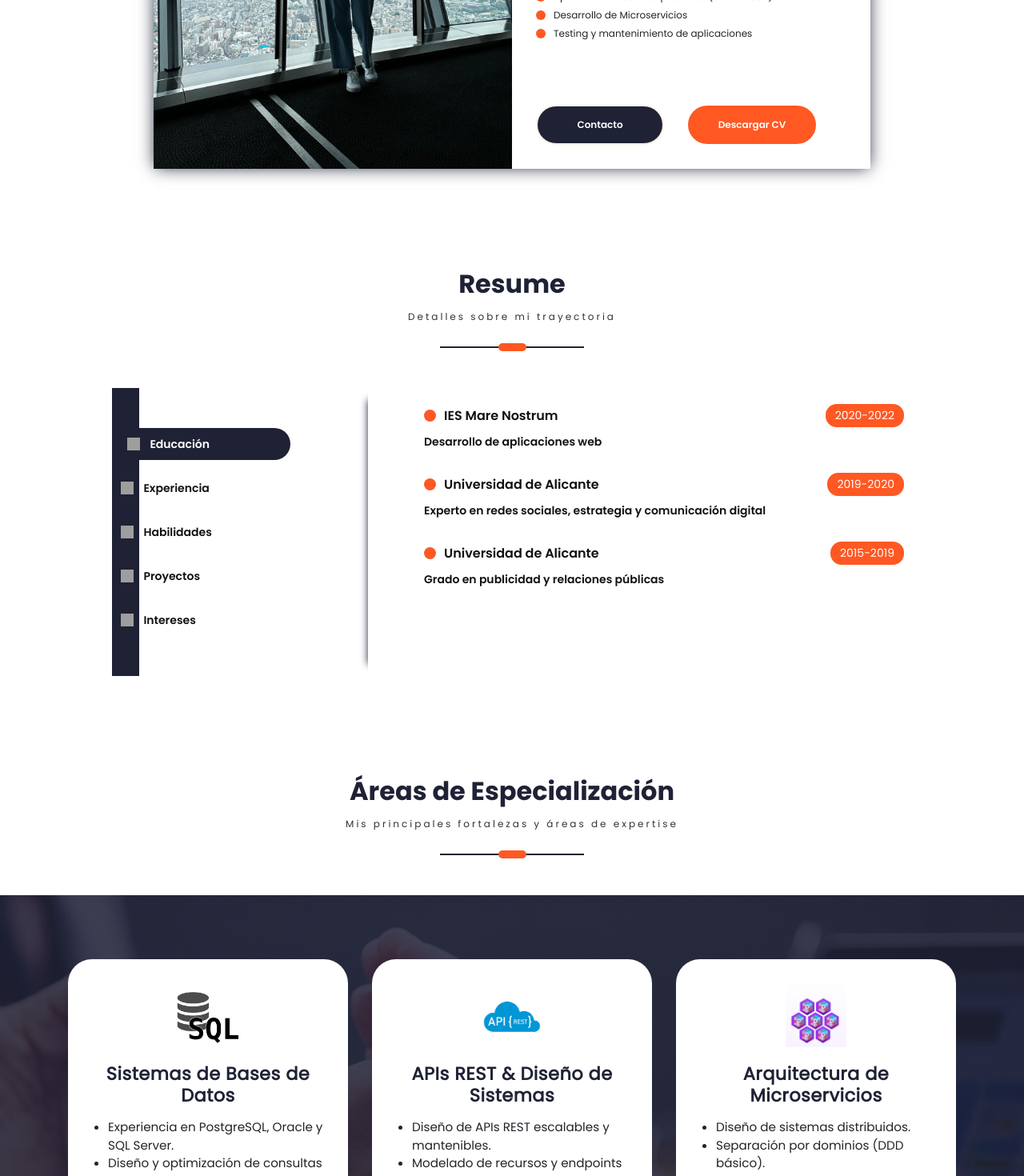
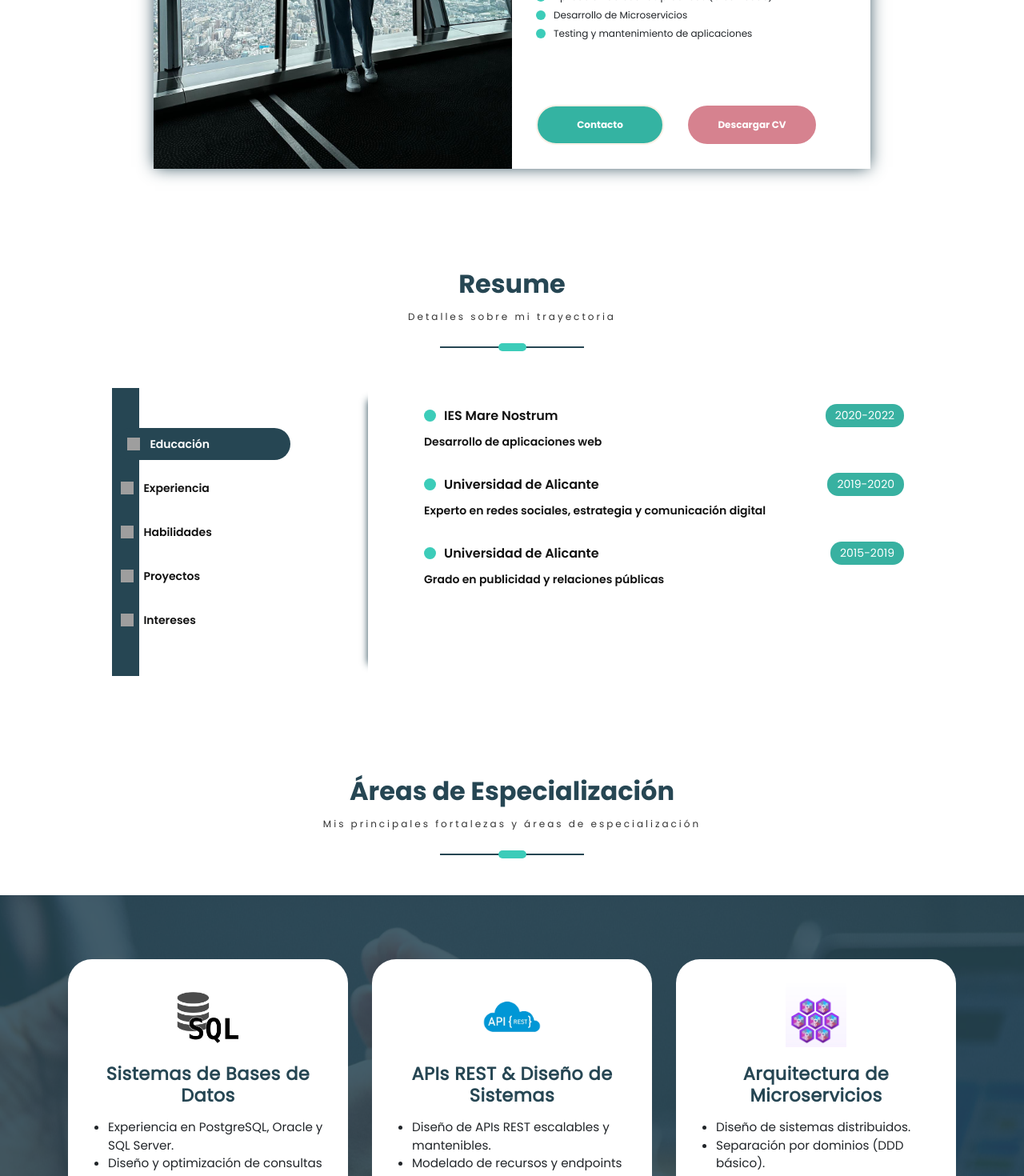
Before and after one commit to Sonia-SSR2021/portfolio-react, a React (Create React App) app in the folder client/: page / in a window 1280 px wide. Shown: the part 1240-2710 px from the top of the page at 80% size. Built offline with nearby package versions, Linux system fonts and the light colour scheme; grey boxes are pictures that could not be loaded; a web font is replaced by a local one.

Commit message:
feat: fixed all texts and modify the color website

```diff
--- a/client/src/PortfolioContainer/AboutMe/AboutMe.css
+++ b/client/src/PortfolioContainer/AboutMe/AboutMe.css
@@ -18,7 +18,7 @@
 .about-me-card{
     display: flex;
     width: 100%;
-    box-shadow: 0 0px 20px -2px #1f2235;
+    box-shadow: 0 0px 20px -2px #264653;
 }
 .about-me-profile{
     width: 50%;
@@ -53,7 +53,7 @@
     height: 12px;
     width: 12px;
     margin: 0 10px 0 0;
-    background-color: #ff5823;
+    background-color: rgb(60, 204, 185);
     border-radius: 50%;
 }
 .about-me-options .highlighted-btn{
--- a/client/src/PortfolioContainer/Footer/Footer.css
+++ b/client/src/PortfolioContainer/Footer/Footer.css
@@ -1,5 +1,5 @@
 .footer {
-  background-color: #0d0d0d;
+  background-color: #264653;
   color: white;
   padding: 20px;
   margin-top: 40px;
--- a/client/src/PortfolioContainer/Home/Header/Header.css
+++ b/client/src/PortfolioContainer/Home/Header/Header.css
@@ -36,7 +36,7 @@
     color: var(--white);
 }
 .selected-header-option{
-    color: #ff5823;
+    color: rgb(255, 149, 165);
 }
 
 @media only screen and (max-width: 1110px){
@@ -62,7 +62,7 @@
         height: 100vh;
         width: 100%;
         justify-content: space-around;
-        background-color: #1f2235;
+        background-color: #264653;
         z-index: 1000;
         opacity: 0.8;
         transition: all 0.8s ease-out;
@@ -72,7 +72,7 @@
 
     }
     .selected-header-option{
-        color: #ff5823;
+        color: rgb(255, 149, 165);
     }
     .header-option{
         color: var(--white);
--- a/client/src/PortfolioContainer/Home/Profile/Profile.css
+++ b/client/src/PortfolioContainer/Home/Profile/Profile.css
@@ -32,7 +32,7 @@
     color: var(--white);
 }
 .highlighted-text {
-    color: var(--dark-orange);
+    color: rgb(255, 149, 165);
 }
 .profile-role-tagline {
     font-size: 19px;
--- a/client/src/PortfolioContainer/Resume/Resume.css
+++ b/client/src/PortfolioContainer/Resume/Resume.css
@@ -22,7 +22,7 @@
     width: 600px;
     overflow: hidden;
     padding: 0 0 0 70px;
-    box-shadow: -15px 0 9px -15px #1f2235;
+    box-shadow: -15px 0 9px -15px #264653;
 }
 .experience-description {
     margin: 10px 0 20px 0;
@@ -49,20 +49,18 @@
     display: flex;
     align-items: center;
     gap: 12px;
-    background-color: transparent;   /* <-- SIN FONDO POR DEFECTO */
+    background-color: transparent;
     height: 40px;
     margin: 15px 0;
     padding: 0 8px;
     border-radius: 20px;
-    width: auto;                     /* <-- que se adapte al texto */
-    /* overflow: visible; */
-    /* transition: all 0.3s ease; */
+    width: auto;
     cursor: pointer;
     position: relative;
 }
 .selected-bullet {
     padding: 0 16px;
-    width: 220px;                    /* <-- un poco más ancho */
+    width: 220px;
 }
 .bullet::before {
     content: "";
@@ -71,7 +69,7 @@
     top: 0;
     height: 100%;
     width: 100%;
-    background-color: #1f2235;
+    background-color: #264653;
     border-radius: 20px;
 
     /* Animación */
@@ -92,7 +90,7 @@
     font-size: 14px;
     white-space: nowrap;
     font-family: "Poppins SemiBold";
-    color: #111;                     /* <-- NO SELECCIONADO = NEGRO */
+    color: #111;
     transition: color 0.3s ease;
 }
 .bullet-logo {
@@ -108,7 +106,7 @@
     width: 34px;
     height: 100%;
     z-index: 1;
-    background-color: #1f2235;
+    background-color: #264653;
     position: absolute;
     display: flex;
     flex-direction: column;
@@ -160,11 +158,11 @@
     border-radius: 8px;
 }
 .resume-screen-container::-webkit-scrollbar-thumb {
-    background: #1f2235;
+    background: #264653;
     border-radius: 8px;
 }
 .resume-screen-container {
-    scrollbar-color: #1f2235 rgba(31, 34, 53, 0.08);
+    scrollbar-color: #264653 rgba(31, 34, 53, 0.08);
     scrollbar-width: thin;
     position: relative;
 }
@@ -193,7 +191,7 @@
     width: 15px;
     height: 15px;
     border-radius: 50%;
-    background-color: var(--dark-orange);
+    background-color: rgb(60, 204, 185);
     flex-shrink: 0;
 }
 .heading-bullet span {
@@ -210,7 +208,7 @@
     margin: 0;
 }
 .heading-date {
-    background-color: var(--dark-orange);
+    background-color: rgb(60, 204, 185);
     padding: 4px 12px;
     font-size: 14px;
     border-radius: 14px;
@@ -223,7 +221,7 @@
     text-align: justify;
 }
 .heading-date {
-    background-color: var(--dark-orange);
+    background-color: rgb(56, 177, 161);
     padding: 4px 12px;
     font-size: 14px;
     border-radius: 14px;
@@ -254,7 +252,7 @@
 .programming-skills-container .heading-bullet span {
     font-family: "Poppins SemiBold";
     font-size: 16px;
-    color: #1f2235;
+    color: #264653;
     white-space: normal;
     margin-right: 0;
 }
@@ -272,13 +270,13 @@
     height: 100%;
     transition: width 0.8s ease;
     position: absolute;
-    background-color: #1f2235;
+    background-color: #264653;
     border-radius: 10px;
 }
 .skill-parent span {
     font-family: "Poppins SemiBold";
     font-size: 16px;
-    color: #1f2235;
+    color: #264653;
 }
 
 @media only screen and (max-width: 1110px) {
@@ -305,7 +303,7 @@
     .resume-bullet-details {
         width: 100%;
         padding-left: 0;
-        height: 500px; /* más alto para tablets */
+        height: 500px;
     }
 
     .selected-bullet {
@@ -323,11 +321,11 @@
     }
 
     .resume-bullet-details {
-        height: 600px; /* más espacio para scroll */
+        height: 600px;
     }
 
     .programming-skills-container {
-        grid-template-columns: 1fr; /* una sola columna */
+        grid-template-columns: 1fr;
     }
 }
 @media only screen and (max-width: 480px) {
--- a/client/src/PortfolioContainer/Resume/Resume.js
+++ b/client/src/PortfolioContainer/Resume/Resume.js
@@ -79,7 +79,7 @@ export default function Resume(props) {
       description:
         "Implementación de extensiones y personalizaciones del core del producto, garantizando compatibilidad con la base estándar y minimizando el impacto en futuras actualizaciones.",
       subHeading:
-        "Tecnologías Utilizadas:Java, Spring, Oracle, metodologías agile, Git, Gitlab",
+        "Tecnologías Utilizadas: Java, Spring, Oracle, metodologías agile, Git, Gitlab",
     },
     {
       title: "Plataforma de identidad digital",
@@ -87,7 +87,7 @@ export default function Resume(props) {
       description:
         "Participación en el desarrollo de una plataforma de identidad digital orientada a la gestión segura de credenciales y servicios de autenticación. El proyecto requería un alto nivel técnico, con foco en la definición de contratos API, la construcción de servicios backend escalables y la optimización del rendimiento en flujos críticos.",
       subHeading:
-        "Java 21, Spring Boot, Spring Data JPA, Hibernate, PostgreSQL, Redis, OpenAPI, REST APIs, JUnit 5, Mockito, Git, GitLab, Postman, Scrum.",
+        "Tecnologías Utilizadas: Java 21, Spring Boot, Spring Data JPA, Hibernate, PostgreSQL, Redis, OpenAPI, REST APIs, JUnit 5, Mockito, Git, GitLab, Postman, Scrum.",
     },
     {
       title: "Sector bancario internacional",
--- a/client/src/PortfolioContainer/Specialization/Specialization.css
+++ b/client/src/PortfolioContainer/Specialization/Specialization.css
@@ -3,12 +3,11 @@
 }
 
 .row {
-  display: block; /* importante */
+  display: block;
 }
 
 .specialization-section {
   padding: 80px 0 80px;
-  /* min-height: 500px; */
   background-image: url("../../assets/Specialization/bg-1.jpg");
   background-position: center;
   background-attachment: fixed;
@@ -25,7 +24,7 @@
   height: 100%;
   z-index: 1;
   opacity: 0.85;
-  background-color: #1f2235;
+  background-color: #264653;
 }
 
 .specialization-section .container {
@@ -52,9 +51,6 @@
 }
 
 .specialization-section .specialization-item {
-  /* padding: 30px;
-  background-color: white;
-  border-radius: 50px 50px 50px 50px; */
   padding: 30px;
   background-color: white;
   border-radius: 30px;
@@ -79,8 +75,6 @@
 }
 
 .specialization-progress {
-  /* margin-top: auto;
-  text-align: center; */
   margin-top: auto;
   padding-top: 10px;
 }
@@ -95,7 +89,7 @@
 
 .progress-fill {
   height: 100%;
-  background: #ff7b00;
+  background: rgb(60, 204, 185);
   border-radius: 10px;
   transition: width 0.6s ease;
 }
@@ -109,9 +103,6 @@
 }
 
 .specialization-icon img {
-  /* width: 50px;
-  height: 50px;
-  object-fit: contain; */
   width: 80px;
   height: 80px;
   object-fit: contain;
@@ -129,13 +120,11 @@
   font-size: 1.4rem;
   font-weight: 700;
   margin-bottom: 15px;
-  color: #1f2235;
+  color: #264653;
   letter-spacing: 0.5px;
 }
 
 .specialization-points {
-  /* flex-grow: 1;
-  padding-left: 20px; */
   padding-left: 20px;
   font-size: 0.95rem;
   line-height: 1.5;
--- a/client/src/PortfolioContainer/Specialization/Specialization.js
+++ b/client/src/PortfolioContainer/Specialization/Specialization.js
@@ -36,7 +36,7 @@ export default function Specialization(props) {
       points: [
         "Experiencia en Java 8–21 y Spring.",
         "Implementación de APIs RESTful y microservicios.",
-        "Optimización de rendimiento y eficiencia.",
+        "Definición de contratos API First con OpenAPI (YAML)",
       ],
       level: "Avanzado",
       percentage: 80,
@@ -81,8 +81,8 @@ export default function Specialization(props) {
       title: "Testing & Calidad de Software",
       points: [
         "Unit testing (JUnit, Mockito).",
-        "Testing de integración y pruebas end-to-end.",
-        "Uso de herramientas de calidad de software.",
+        "Testing de pruebas end-to-end.",
+        "Uso de herramientas de calidad de software (SonarQube).",
         "Realización de pruebas Postman para validar APIs.",
       ],
       level: "Intermedio‑Avanzado",
@@ -152,7 +152,7 @@ export default function Specialization(props) {
     <div className="specialization">
       <ScreenHeading
         title={"Áreas de Especialización"}
-        subHeading={"Mis principales fortalezas y áreas de expertise"}
+        subHeading={"Mis principales fortalezas y áreas de especialización"}
       />
 
       <section className="specialization-section fade-in" id={props.id || ""}>
--- a/client/src/index.css
+++ b/client/src/index.css
@@ -87,7 +87,7 @@ body ::-webkit-scrollbar-thumb {
   width: 160px;
   cursor: pointer;
   transition: 0.2s;
-  font-family: "Poppins SemiBold";
+  font-family: "Poppins Bold";
 }
 
 .btn:active {
@@ -98,25 +98,20 @@ body ::-webkit-scrollbar-thumb {
   color: var(--white);
   border: 2px solid linen;
   font-size: 12px;
-  background-color: #1f2235;
+  background-color: rgb(52, 179, 162);
 }
-/* @media only screen and (max-width: 414px) {
-  .primary-btn {
-    font-size: 13px;
-  }
-} */
 
 .primary-btn:hover {
   color: aliceblue;
-  border: 2px solid #ff5823;
-  background-color: #1f2235;
+  border: 2px solid rgb(60, 204, 185);
+  background-color: rgb(60, 204, 185);
 }
 
 .highlighted-btn {
   color: var(--white);
 
   font-size: 12px;
-  background-color: #ff5823;
+  background-color: rgb(214, 130, 143);
 }
 @media only screen and (max-width: 568px) {
   .highlighted-btn {
--- a/client/src/utilities/ScreenHeading/ScreenHeading.css
+++ b/client/src/utilities/ScreenHeading/ScreenHeading.css
@@ -13,7 +13,7 @@
 }
 .screen-heading{
     font-size: 32px;
-    color: #1f2235;
+    color: #264653;
     font-family: "Poppins Bold";
 }
 .heading-separator{
@@ -26,7 +26,7 @@
 .separator-line{
     width: 100%;
     height: 2px;
-    background-color: #1f2235;
+    background-color: #264653;
 }
 .separator-blob{
     height: 10px;
@@ -39,5 +39,5 @@
 .separator-blob div{
     width: 35px;
     border-radius: 10px;
-    background-color: var(--dark-orange);
+    background-color: rgb(60, 204, 185);
 }
--- a/client/src/utilities/ScrollToTopButton.js
+++ b/client/src/utilities/ScrollToTopButton.js
@@ -43,7 +43,7 @@ export default function ScrollToTopButton() {
         bottom: `${bottomOffset}px`,
         width: "50px",
         height: "50px",
-        backgroundColor: "#ff5a3c",
+        backgroundColor: "rgb(60, 204, 185)",
         color: "white",
         border: "none",
         borderRadius: "12px",
```
Also changed, not shown: client/src/PortfolioContainer/ContactMe/ContactMe.css (+6 -6 lines), client/src/assets/Home/bg.jpg.
